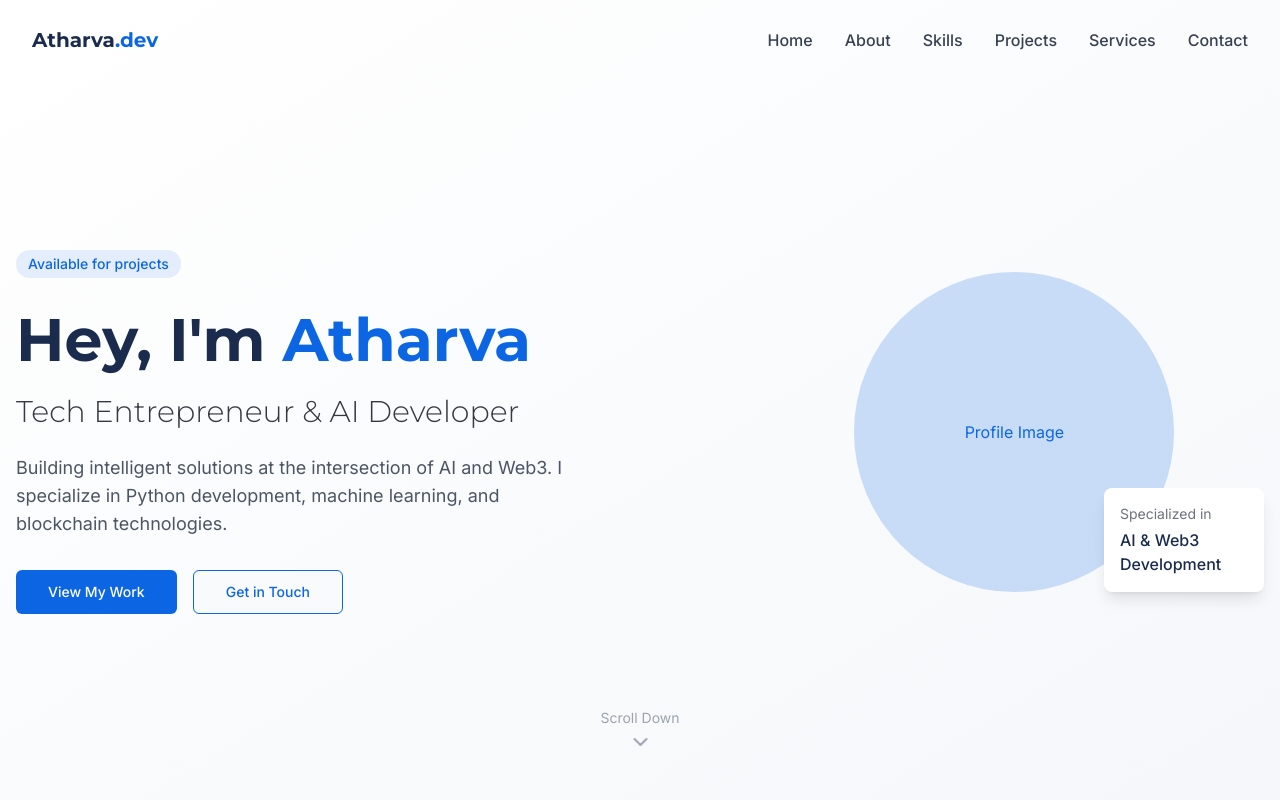
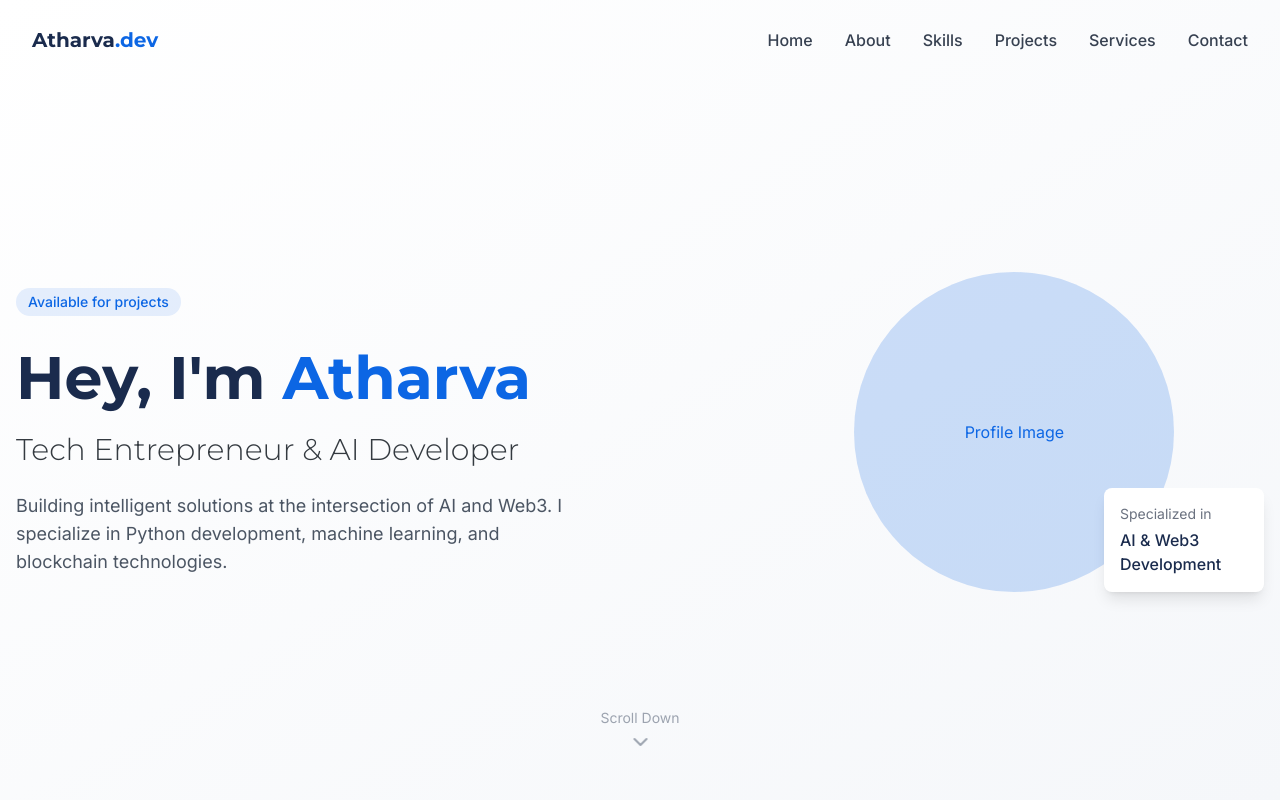
Before and after one commit to Atharva1399/portfolios-code, a React (Vite) app: page / in a window 1280 px wide. Shown: the top 800 px of the page. Built offline with nearby package versions, Linux system fonts and the light colour scheme.

Commit message:
Remove contact buttons
Remove the "View My Work" and "Get in Touch" buttons from the Hero component.

```diff
--- a/src/components/Hero.tsx
+++ b/src/components/Hero.tsx
@@ -1,7 +1,6 @@
 
 import React from 'react';
 import { ChevronDown } from 'lucide-react';
-import { Button } from '@/components/ui/button';
 
 const Hero = () => {
   return (
@@ -28,23 +27,6 @@ const Hero = () => {
               Building intelligent solutions at the intersection of AI and Web3.
               I specialize in Python development, machine learning, and blockchain technologies.
             </p>
-
-            <div className="flex flex-wrap gap-4 pt-2">
-              <Button
-                size="lg"
-                className="bg-tech-blue hover:bg-tech-blue/90 text-white rounded-md"
-              >
-                View My Work
-              </Button>
-
-              <Button
-                size="lg"
-                variant="outline"
-                className="border-tech-blue text-tech-blue hover:bg-tech-blue/10"
-              >
-                Get in Touch
-              </Button>
-            </div>
           </div>
 
           <div className="lg:w-2/5 relative">
```
